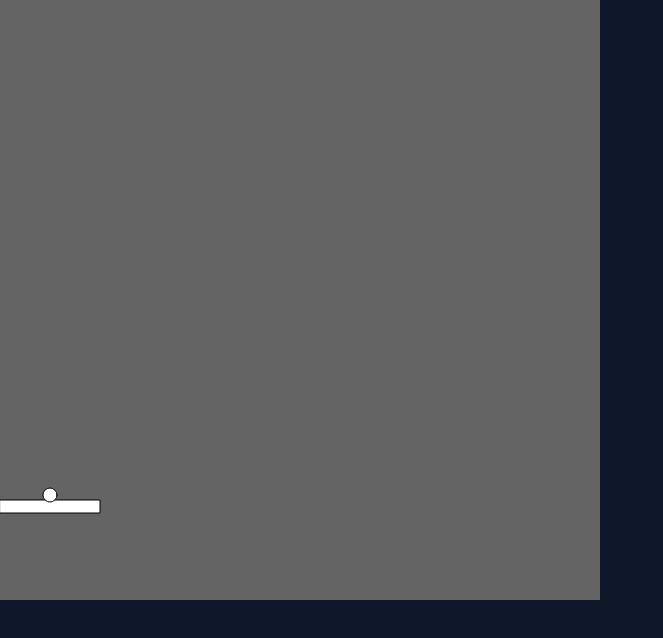
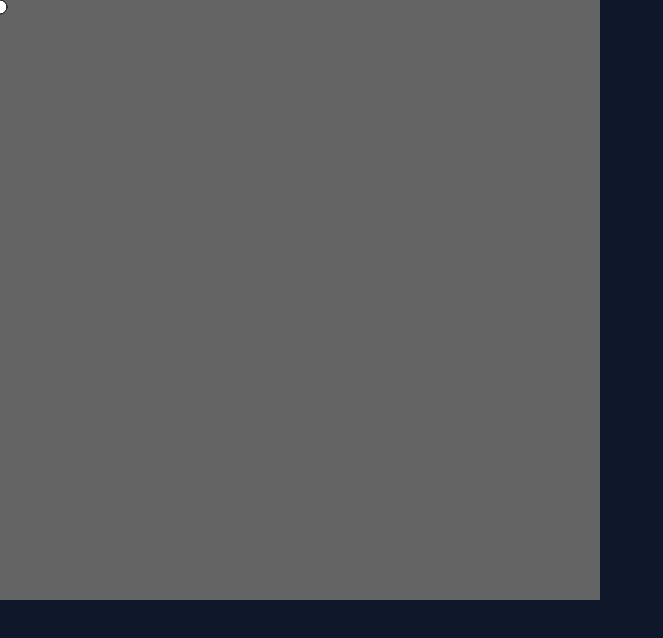
Before and after one commit to KoutaKawase/ball_bound, a website built with Vite: page index.html in a window 1280 px wide. Shown: the whole page, without its empty margins (0-663 px from the left). Built offline with nearby package versions, Linux system fonts and the light colour scheme.

Commit message:
feat: 🎸 wip

```diff
--- a/index.html
+++ b/index.html
@@ -11,7 +11,7 @@
 <body class="bg-slate-900">
   <div id="app">
   </div>
-  <script type="module" src="/src/arkanoid.ts"></script>
+  <script type="module" src="/src/bound.ts"></script>
 </body>
 
 </html>
--- a/src/arkanoid.ts
+++ b/src/bound.ts
@@ -1,11 +1,11 @@
 import p5 from "p5";
 
-const plate = {
-	width: 100,
-	height: 13,
-	y: 500,
-	x: 0,
-};
+// const plate = {
+// 	width: 100,
+// 	height: 13,
+// 	y: 500,
+// 	x: 0,
+// };
 
 let ball = {
 	radius: 7,
@@ -22,21 +22,17 @@ const screen = {
 	height: 600,
 };
 
-const fps = 40;
+const fps = 60;
 
 const sketch = (p: p5) => {
 	p.setup = () => {
 		p.createCanvas(screen.width, screen.height);
 		p.frameRate(fps);
 		p.angleMode(p.DEGREES);
-		ball.y = plate.y - 5;
 	};
 
 	p.draw = () => {
 		p.background(100);
-
-		plate.x = p.constrain(p.mouseX, 0, screen.width - plate.width);
-		p.rect(plate.x, plate.y, plate.width, plate.height);
 
 		if (ball.isFlying) {
 			ball.x += p.cos(ball.angle) * ball.vx;
@@ -49,11 +45,8 @@ const sketch = (p: p5) => {
 				ball.vy *= -1;
 			}
 		} else {
-			ball.x = p.constrain(
-				p.mouseX + plate.width / 2,
-				0,
-				screen.width - plate.width / 2,
-			);
+			ball.x = p.constrain(p.mouseX, 0, screen.width - ball.radius);
+			ball.y = p.constrain(p.mouseY, 0, screen.height - ball.radius);
 		}
 
 		ball.y = p.constrain(ball.y, 0 + ball.radius, screen.height);
```
